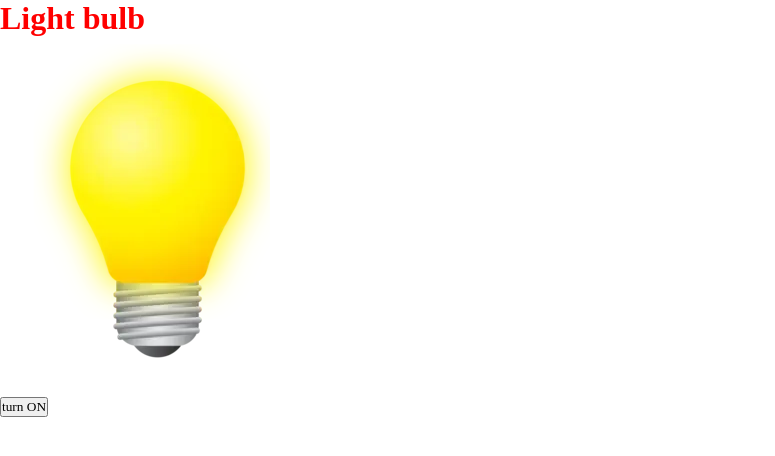
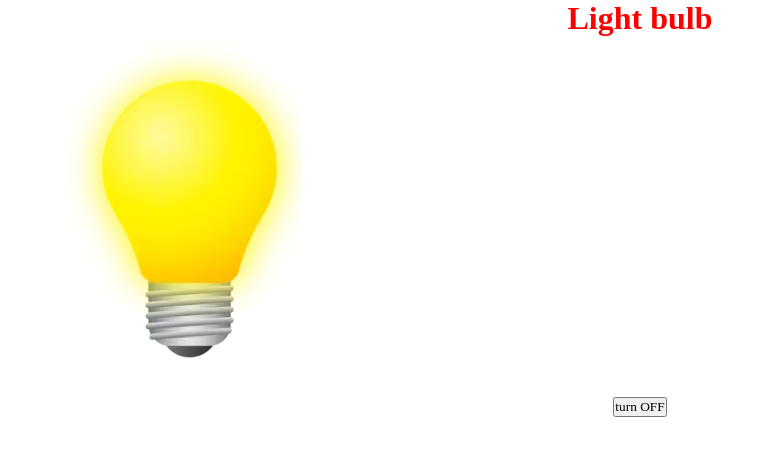
Before and after one commit to JanLascala/js-dom-1, a plain HTML site: page index.html in a window 1280 px wide. Both pictures are taken after a click on the button "turn ON". Shown: the whole page, without its empty margins (0-775 px from the left). Drawn offline with Linux system fonts and the light colour scheme.

Commit message:
Success, to add "aesthetics"

```diff
--- a/ass/style.css
+++ b/ass/style.css
@@ -6,8 +6,21 @@
     /*border-style: dashed;*/
 }
 
+body {
+    text-align: center;
+}
+
 h1 {
     color: red;
+
+}
+
+#white_bulb {
+    padding-left: 2rem;
+}
+
+#yellow_bulb {
+    padding-left: 2rem;
 
 }
 
--- a/main.js
+++ b/main.js
@@ -20,6 +20,12 @@ powerButton.addEventListener('click', function () {
 
     whiteBulb.classList.toggle('block')
     yelloBulb.classList.toggle('lightup')
+    if (powerButton.innerText === "turn ON") {
+        powerButton.innerText = "turn OFF"
+    } else {
+        powerButton.innerText = "turn ON"
+    }
+
 
 
 })
```
